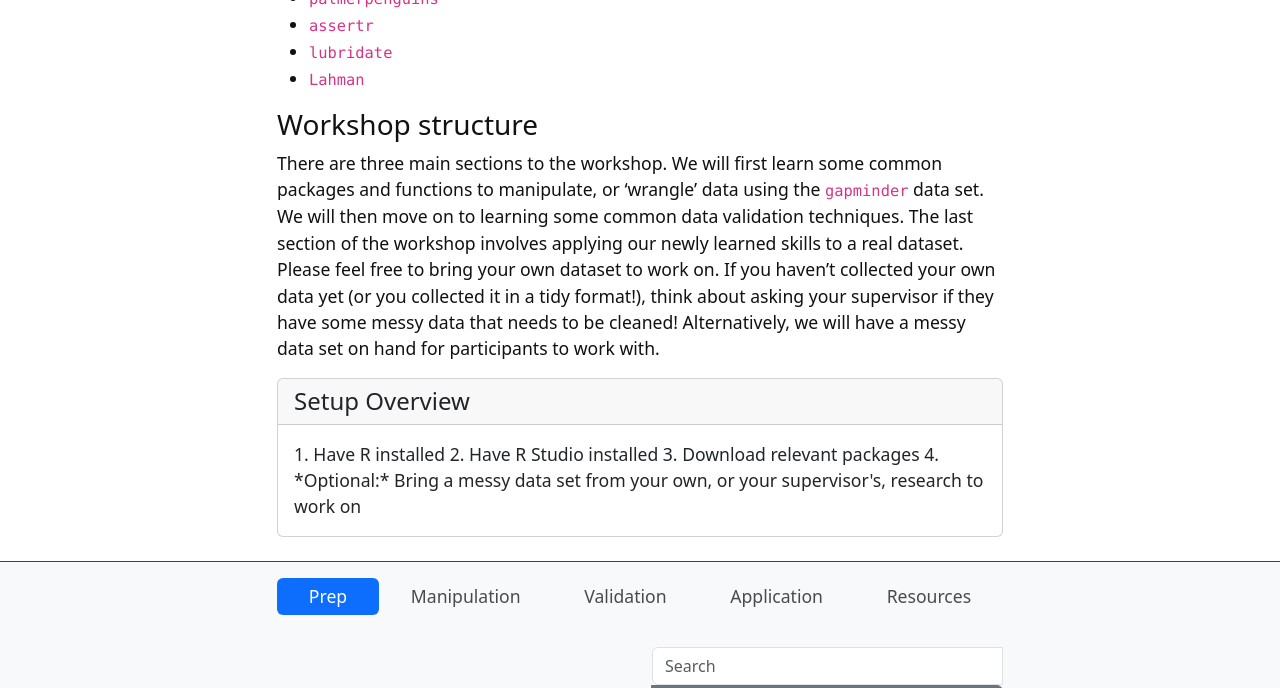
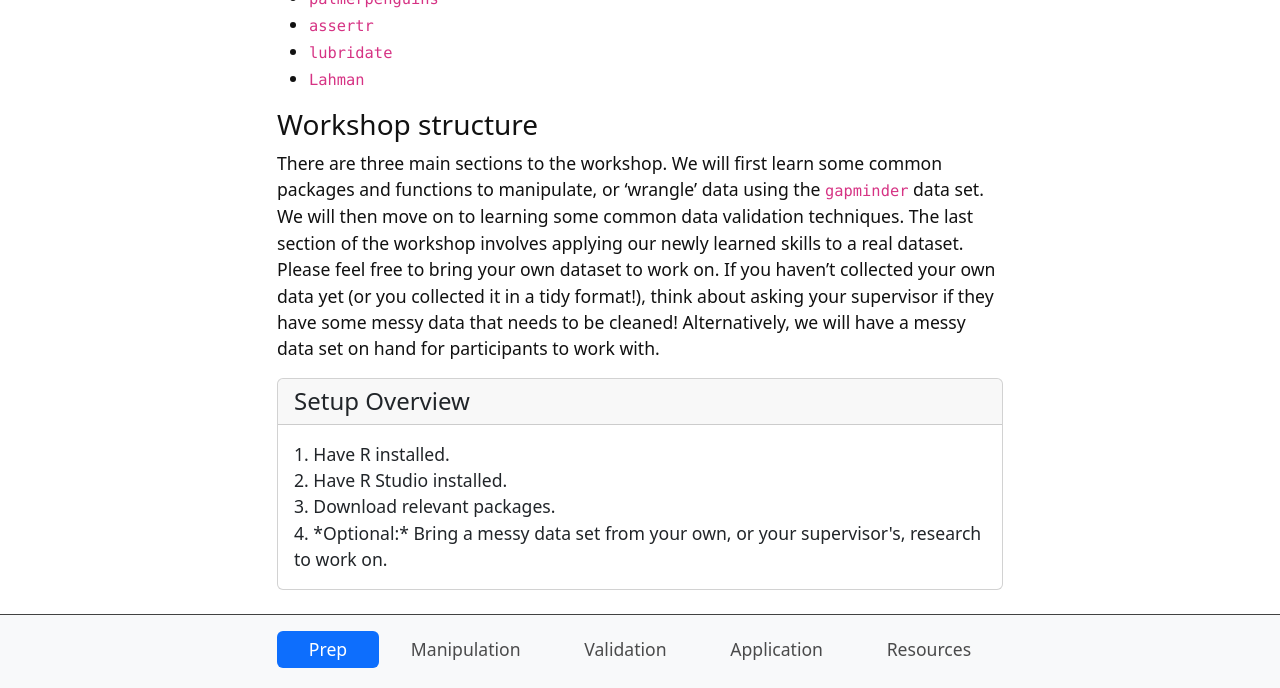
Before and after one commit to sandraemry/CSEE_DataWrangling, a Jekyll site: the page built from content/0-prep.md, in a window 1280 px wide and 900 px high, scrolled down 1555 px, cut to the strip 0-688 px from the top of the window. Built offline with Jekyll 4.4.1, drawn with Linux system fonts in a browser that asks for light colours; our own code applies the rules of GitHub Pages for plain Markdown files.

Commit message:
fixing setup card

```diff
--- a/content/0-prep.md
+++ b/content/0-prep.md
@@ -59,9 +59,4 @@ There are three main sections to the workshop. We will first learn some common p
 
 {% include card.html
    header="Setup Overview"
-   text="
-1. Have R installed
-2. Have R Studio installed
-3. Download relevant packages
-4. *Optional:* Bring a messy data set from your own, or your supervisor's, research to work on
-" %}
+   text="1. Have R installed.<br>2. Have R Studio installed.<br>3. Download relevant packages.<br>4. *Optional:* Bring a messy data set from your own, or your supervisor's, research to work on." %}
```
Also changed, not shown: content/3-cleanyourowndata.md (+1 -2 lines).
